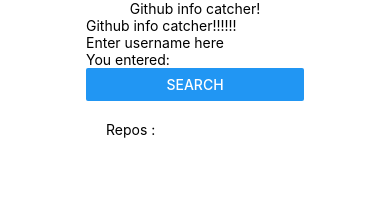
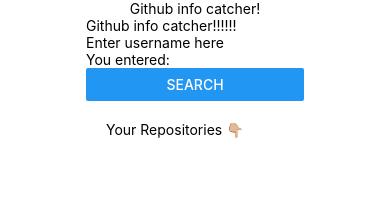
Before and after one commit to abhiram11/Github-User-n-Repo-Searcher, a React Native app: screen / in a window 390 px wide. Shown: the top 208 px of the page. Built offline with nearby package versions, Linux system fonts and the light colour scheme.

Commit message:
on click repo changes added

```diff
--- a/GithubCatch.js
+++ b/GithubCatch.js
@@ -1,6 +1,6 @@
 import axios from "axios";
 import React, { useState } from "react";
-import { View, Text, TextInput, Button } from "react-native";
+import { View, Text, TextInput, Button, TouchableOpacity } from "react-native";
 
 export default function GithubCatch() {
   const [username, setUsername] = useState("");
@@ -40,11 +40,11 @@
         // onPress={() => setLoading(!loading)}
       />
 
-      <Text style={{ padding: 20 }}>Repos : </Text>
+      <Text style={{ padding: 20 }}>Your Repositories 👇🏼{"\n"}</Text>
       {repos?.map((repo, index) => (
-        <Text key={repo.id} style={{ padding: 10 }}>
-          {repo.name}
-        </Text>
+        <TouchableOpacity key={repo.id} onPress={() => console.log(repo)}>
+          <Text style={{ padding: 10 }}>{repo.name}</Text>
+        </TouchableOpacity>
       ))}
     </View>
   );
```
